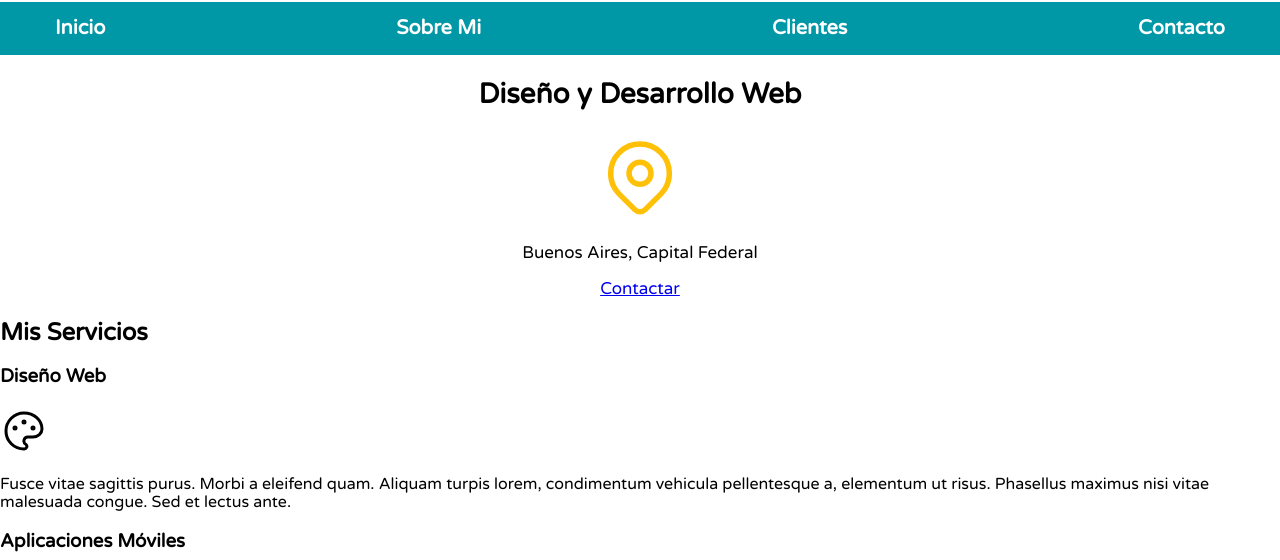
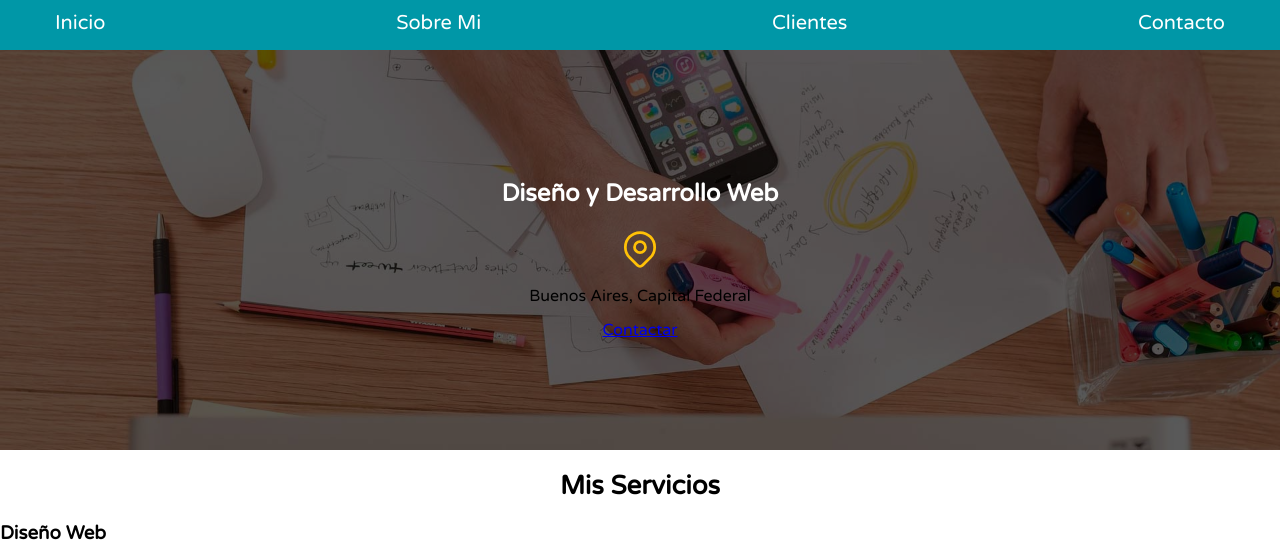
Before and after one commit to bard-programmer/freelancer-page, a plain HTML site: page index.html in a window 1280 px wide. Shown: the part 68-628 px from the top of the page. Drawn offline with Linux system fonts and the light colour scheme.

Commit message:
progress

```diff
--- a/css/styles.css
+++ b/css/styles.css
@@ -5,9 +5,12 @@
     --secundario: #0097A7;
     --gris: #757575;
 }
-
 html {
     font-size: 62.5%;
+    box-sizing: border-box;
+}
+*, *:before, *:after {
+    box-sizing: inherit;
 }
 body {
     font-size: 16px; /* 1rem = 10px */
@@ -15,7 +18,7 @@ body {
 }
 .titulo {
     text-align: center;
-    font-size: 2.8rem;
+    font-size: 2.6rem;
 }
 .titulo span {
     font-size: 2rem;
@@ -24,14 +27,16 @@ body {
     background-color: var(--secundario);
 }
 .contenedor {
-    width: 120rem;
+    max-width: 120rem;
     margin: 0 auto;
 }
 .navegacion-principal{
     font-size: 2rem;
-    display: flex;
-    justify-content: space-between;
-    font-weight: bold;
+    flex-direction: column;
+}
+.navegacion-principal a{
+    display: block;
+    text-align: center;
 }
 .navegacion-principal a:link, a:visited{
     color:var(--blanco);
@@ -42,8 +47,35 @@ body {
     color:var(--oscuro);
     background-color: var(--primario);
 }
+.seccion-desarrollo {
+    background-image: url(../img/hero.jpg);
+    background-repeat: no-repeat;
+    background-size: cover;
+    height: 400px;
+    position: relative;
+}
+.seccion-desarrollo h2{
+    color: var(--blanco);
+}
+.contenido-desarrollo {
+    position: absolute;
+    width: 100%;
+    height: 100%;
+    background-color: rgb(0 0 0 / 65%);
 
-.seccion {
-    text-align: center;
-    font-size: 1.7rem;
+    display: flex;
+    flex-direction: column;
+    align-items: center;
+    justify-content: center;
 }
+footer {
+    font-size: 1.5rem;
+    color: var(--gris);
+}
+@media (min-width: 768px) {
+    .navegacion-principal {
+        flex-direction: row;
+        display: flex;
+        justify-content: space-between;
+    }
+}
--- a/index.html
+++ b/index.html
@@ -17,7 +17,7 @@
 
 <body>
     <header>
-        <h1 class="titulo">Camilo Laruffa <span>Freelancer</span></h1>
+        <h1 class="titulo">Camilo Laruffa <span>Diseñador Web</span></h1>
     </header>
 
     <div class="nav-bg">
@@ -29,10 +29,11 @@
         </nav>
     </div>
 
-    <section class="seccion">
-        <h2 class="titulo">Diseño y Desarrollo Web</h2>
+    <section class="seccion-desarrollo">
+        <div class="contenido-desarrollo">
+            <h2>Diseño y Desarrollo Web</h2>
 
-        <svg xmlns="http://www.w3.org/2000/svg" class="icon icon-tabler icon-tabler-map-pin" width="88" height="88"
+            <svg xmlns="http://www.w3.org/2000/svg" class="icon icon-tabler icon-tabler-map-pin" width="44" height="44"
                 viewBox="0 0 24 24" stroke-width="1.5" stroke="#FFC107" fill="none" stroke-linecap="round"
                 stroke-linejoin="round">
                 <path stroke="none" d="M0 0h24v24H0z" fill="none" />
@@ -42,10 +43,12 @@
             <p>Buenos Aires, Capital Federal</p>
 
             <a href="#">Contactar</a>
+        </div>
+
     </section>
 
     <main class="main">
-        <h2>Mis Servicios</h2>
+        <h2 class="titulo">Mis Servicios</h2>
 
         <section>
             <h3>Diseño Web</h3>
@@ -110,7 +113,7 @@
         </section>
     </main>
 
-    <section>
+    <section class="contenedor">
         <h2>Contacto</h2>
 
         <form>
@@ -146,7 +149,7 @@
     </section>
 
     <footer>
-        <p>Todos los derechos reservados Camilo Laruffa</p>
+        <p>Todos los derechos reservados, Camilo Laruffa.</p>
     </footer>
 </body>
 
```
Lines whose indentation alone changed are shown as unchanged.
